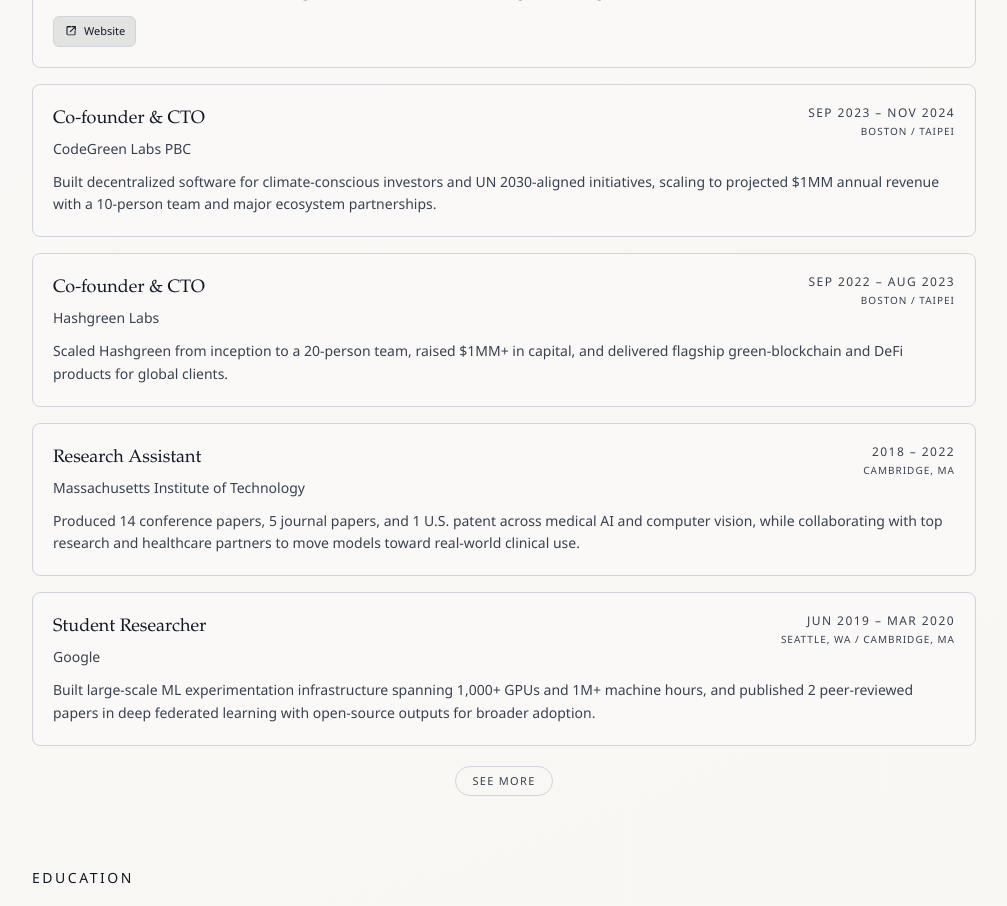
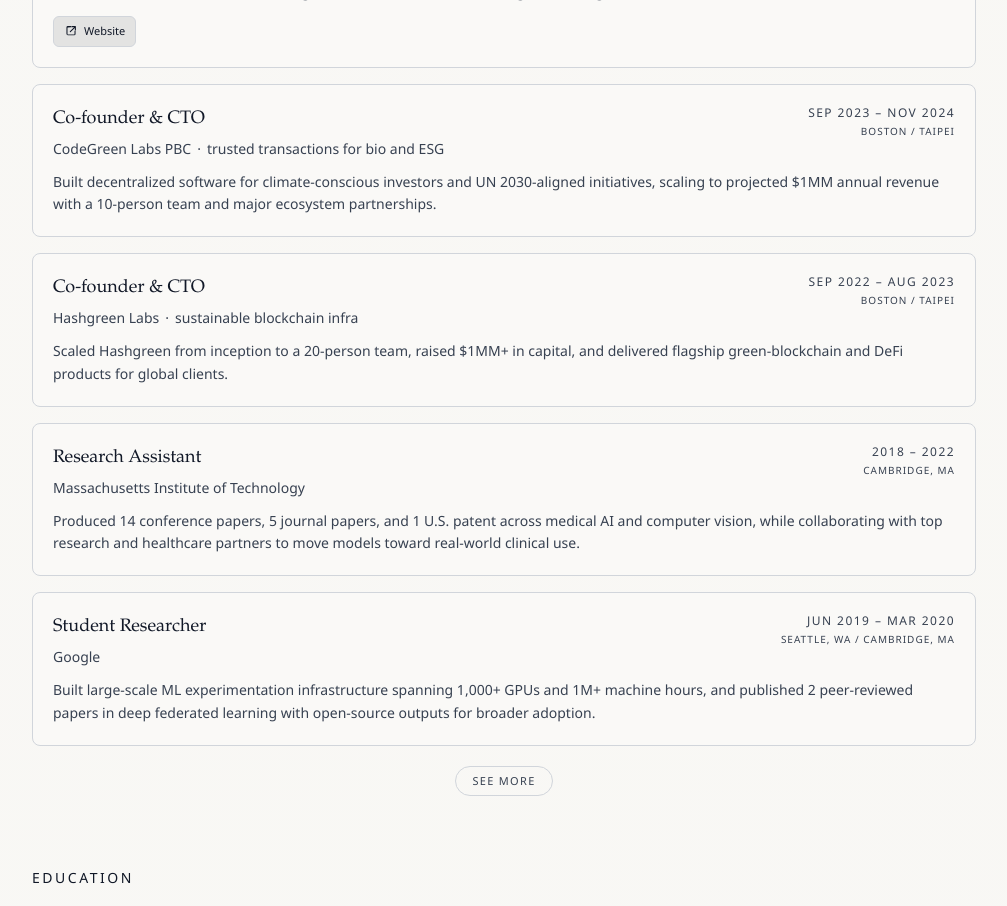
Before and after one commit to stmharry/stmharry.github.io, a React (Vite) app: page / in a window 1280 px wide. Shown: the part 1020-1926 px from the top of the page, without its empty margins (136-1143 px from the left). Built offline with nearby package versions, Linux system fonts and the light colour scheme.

Commit message:
📝 docs(cv): add org descriptors for codegreen and hashgreen

```diff
--- a/src/data/cv/content.ts
+++ b/src/data/cv/content.ts
@@ -169,6 +169,7 @@
     {
       id: "codegreen-labs",
       organization: "CodeGreen Labs PBC",
+      organizationDescription: "trusted transactions for bio and ESG",
       period: "Sep 2023 -- Nov 2024",
       role: "Co-founder & CTO",
       location: "Boston / Taipei",
@@ -191,6 +192,7 @@
     {
       id: "hashgreen-labs",
       organization: "Hashgreen Labs",
+      organizationDescription: "sustainable blockchain infra",
       period: "Sep 2022 -- Aug 2023",
       role: "Co-founder & CTO",
       location: "Boston / Taipei",
```
